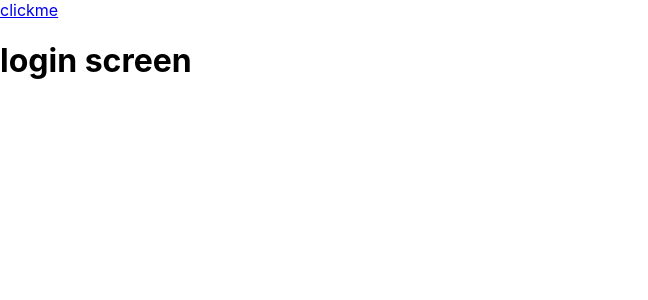
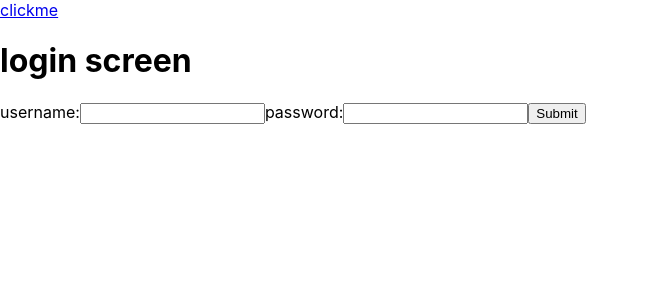
Before and after one commit to GeeCracker/journ-o, a React (Create React App) app in the folder journal-app/: page / in a window 1280 px wide. Shown: the top 300 px of the page, without its empty margins (0-648 px from the left). Built offline with nearby package versions, Linux system fonts and the light colour scheme.

Commit message:
connected to login screen

```diff
--- a/journal-app/src/screens/LoginScreen.js
+++ b/journal-app/src/screens/LoginScreen.js
@@ -1,4 +1,6 @@
 import React from 'react';
+
+import LoginForm from '../components/LoginForm';
 
 import { Link } from 'react-router-dom';
 
@@ -11,6 +13,8 @@ class Login extends React.Component {
 
         <h1>login screen</h1>
 
+        <LoginForm />
+
         </>
       );
     }
```
